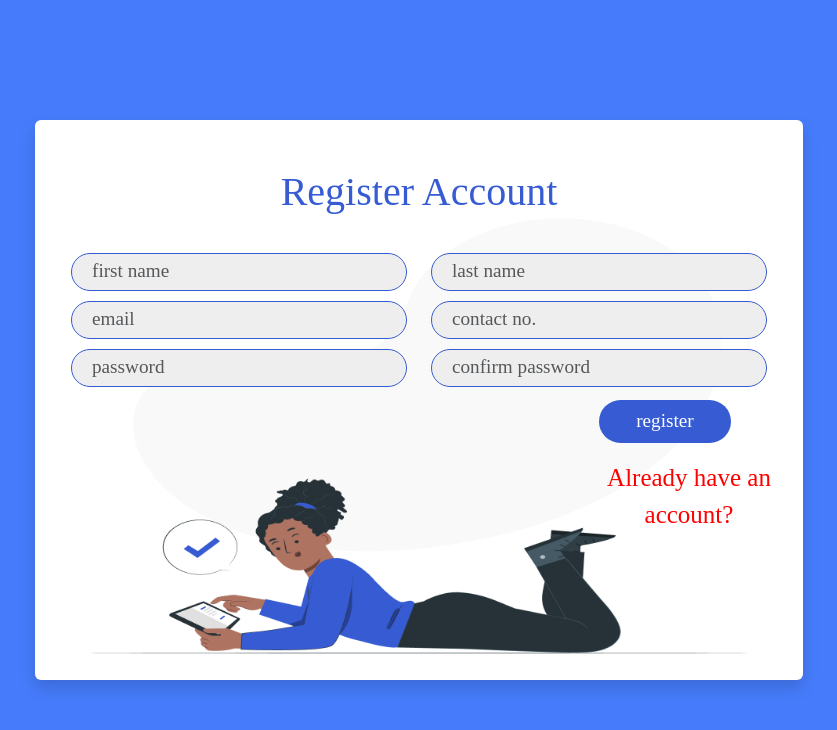
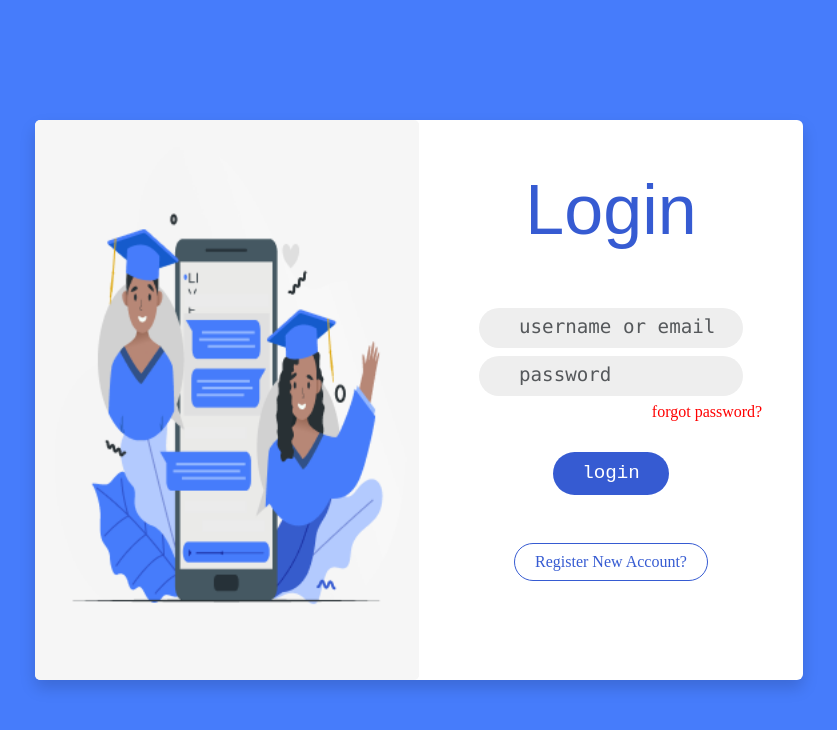
Before and after one commit to bheki97/chatapp-frontend-angular, an Angular app: page / in a window 1280 px wide. Shown: the top 730 px of the page, without its empty margins (221-1058 px from the left). Built offline with nearby package versions, Linux system fonts and the light colour scheme.

Commit message:
implemented routing for login and registration navigation

```diff
--- a/src/app/app.component.html
+++ b/src/app/app.component.html
@@ -1,8 +1,9 @@
 <div class="main-div d-flex justify-content-center align-items-center ">
   <div class="container shadow  app-container  col-12 rounded " style=" background-color: white;">
-      <app-login *ngIf="active"></app-login>
-      <app-register *ngIf="!active"></app-register>
 
+    <router-outlet></router-outlet>
 
+<!--      <app-login *ngIf="active"></app-login>-->
+<!--      <app-register *ngIf="!active"></app-register>-->
   </div>
 </div>
--- a/src/app/app.module.ts
+++ b/src/app/app.module.ts
@@ -5,7 +5,15 @@ import { AppComponent } from './app.component';
 import { LoginComponent } from './login/login.component';
 import { RegisterComponent } from './register/register.component';
 import { BrowserAnimationsModule } from '@angular/platform-browser/animations';
+import {RouterModule, Routes} from "@angular/router";
 
+
+
+const appRouters:Routes = [
+  {path:'',component:LoginComponent},
+  {path:'login',component:LoginComponent},
+  {path:'registration',component:RegisterComponent}
+]
 @NgModule({
   declarations: [
     AppComponent,
@@ -14,7 +22,8 @@ import { BrowserAnimationsModule } from '@angular/platform-browser/animations';
   ],
   imports: [
     BrowserModule,
-    BrowserAnimationsModule
+    BrowserAnimationsModule,
+    RouterModule.forRoot(appRouters)
 
   ],
   providers: [],
--- a/src/app/login/login.component.html
+++ b/src/app/login/login.component.html
@@ -40,7 +40,9 @@
             <div class="row">
                 <div class="col-12 d-flex justify-content-center">
                     <div class="row container justify-content-center py-5 " style="height: 100%; min-height: fit-content;">
-                        <a class="btn rounded-pill new-account-btn" style="min-width: fit-content;width:40%;">Register New Account?</a>
+                        <a class="btn rounded-pill new-account-btn"
+                           style="min-width: fit-content;width:40%;"
+                            routerLink="/registration">Register New Account?</a>
                     </div>
                 </div>
             </div>
--- a/src/app/register/register.component.css
+++ b/src/app/register/register.component.css
@@ -17,6 +17,7 @@
     color: #FF0000;
     font-family: 'Kanit Thin';
     margin-bottom: 20px;
+    text-decoration: none;
   }
 
 
--- a/src/app/register/register.component.html
+++ b/src/app/register/register.component.html
@@ -79,15 +79,15 @@
                         <div class="col-6" >
                             <div class="row">
                                 <div class="form-group">
-                                    <button class="btn rounded-pill register-btn" style="min-width: fit-content;width: 100%; background-color: #365BD2;">register</button>
+                                    <button class="btn rounded-pill register-btn btn-txt" style="min-width: fit-content;width: 100%; background-color: #365BD2;">register</button>
                                 </div>
                             </div>
                         </div>
                     </div>
                     <div class="row py-0 py-md-2 justify-content-md-end  justify-content-center">
                         <div class="col-12 col-md-6 justify-content-center" >
-                            <div class="row login-link truncate-text">
-                                Already have an account?
+                            <div class="row ">
+                              <a routerLink="/login" class="login-link truncate-text">Already have an account?</a>
                             </div>
                         </div>
                     </div>
--- a/src/styles.css
+++ b/src/styles.css
@@ -14,7 +14,7 @@
 }
 
 input::placeholder{
-  font-family: 'Kanit Thin';
+  font-family: 'Kanit Thin', Monaco, "Lucida Console", monospace;
   font-size: larger;
   color: #8B8B8B;
 }
@@ -23,17 +23,21 @@ input{
 }
 
 .register-btn{
-  font-family: Kanit;
+  font-family: Kanit, monospace;
   color: #FFFFFF;
   font-size: larger;
 }
 
 h1{
   color: #365BD2;
-  font-family: Kanit;
+  font-family: Kanit, sans-serif;
   text-align: center;
 
 }
 
+.btn-txt:hover{
+  color: #FF3200;
+}
+
 html{ height: 100%; }
 body { margin: 0;min-height: 100%;height: 700px; font-family: Roboto, "Helvetica Neue", sans-serif; }
```
